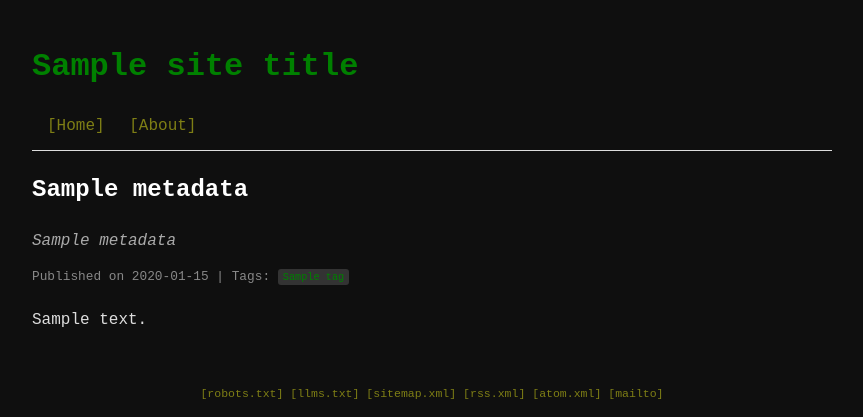
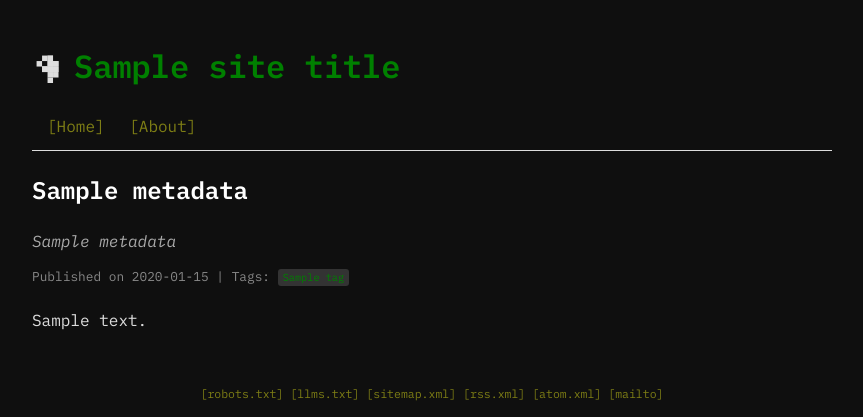
Before and after one commit to eug/eug.github.io, a Python web app: template templates/post.html in a window 1280 px wide. Shown: the top 417 px of the page, without its empty margins (208-1071 px from the left). Run offline with Jinja, Linux system fonts and the light colour scheme; the template is opened without the code that fills it: most values are stand-ins (such as "Sample title", 1, 10 or a date in 2020).

Commit message:
Add icon and fonts

```diff
--- a/templates/base.html
+++ b/templates/base.html
@@ -4,13 +4,107 @@
     <meta charset="UTF-8">
     <meta name="viewport" content="width=device-width, initial-scale=1.0">
     <title>{{ site_title }} - {% block title %}{% endblock %}</title>
+    <link rel="preconnect" href="https://fonts.googleapis.com">
+    <link rel="preconnect" href="https://fonts.gstatic.com" crossorigin>
+    <link href="https://fonts.googleapis.com/css2?family=IBM+Plex+Mono:ital,wght@0,400;0,500;0,600;1,400&display=swap" rel="stylesheet">
     <link rel="stylesheet" href="{{ url_for('static', filename='style.css') if request else site_url + '/static/style.css' }}">
     <link rel="alternate" type="application/rss+xml" title="RSS Feed" href="{{ url_for('static', filename='rss.xml') if request else site_url + '/rss.xml' }}">
     <link rel="alternate" type="application/atom+xml" title="Atom Feed" href="{{ url_for('static', filename='atom.xml') if request else site_url + '/atom.xml' }}">
+    <style>
+        header h1 {
+            display: flex;
+            align-items: center;
+            gap: 10px;
+        }
+        .glider-icon {
+            width: 32px;
+            height: 32px;
+        }
+        .glider-cell {
+            fill: currentColor;
+        }
+    </style>
 </head>
 <body>
     <header>
-        <h1><a href="{{ url_for('index') if request else site_url + '/index.html' }}">{{ site_title }}</a></h1>
+        <h1>
+            <svg class="glider-icon" viewBox="0 0 35 35" xmlns="http://www.w3.org/2000/svg">
+                <rect x="0" y="0" width="35" height="35" fill="none"/>
+                <!-- Step 0 -->
+                <g>
+                    <rect class="glider-cell" x="17" y="5" width="6" height="6">
+                        <animate attributeName="opacity" values="1;0;0;0;0;0;0;1" dur="6s" repeatCount="indefinite" />
+                    </rect>
+                    <rect class="glider-cell" x="5" y="11" width="6" height="6">
+                        <animate attributeName="opacity" values="1;0;0;0;0;0;0;1" dur="6s" repeatCount="indefinite" />
+                    </rect>
+                    <rect class="glider-cell" x="17" y="11" width="6" height="6">
+                        <animate attributeName="opacity" values="1;0;0;0;0;0;0;1" dur="6s" repeatCount="indefinite" />
+                    </rect>
+                    <rect class="glider-cell" x="11" y="17" width="6" height="6">
+                        <animate attributeName="opacity" values="1;0;0;0;0;0;0;1" dur="6s" repeatCount="indefinite" />
+                    </rect>
+                    <rect class="glider-cell" x="17" y="17" width="6" height="6">
+                        <animate attributeName="opacity" values="1;0;0;0;0;0;0;1" dur="6s" repeatCount="indefinite" />
+                    </rect>
+                </g>
+                <!-- Step 1 -->
+                <g>
+                    <rect class="glider-cell" x="11" y="5" width="6" height="6">
+                        <animate attributeName="opacity" values="0;1;0;0;0;1;0" dur="6s" repeatCount="indefinite" />
+                    </rect>
+                    <rect class="glider-cell" x="17" y="11" width="6" height="6">
+                        <animate attributeName="opacity" values="0;1;0;0;0;1;0" dur="6s" repeatCount="indefinite" />
+                    </rect>
+                    <rect class="glider-cell" x="23" y="11" width="6" height="6">
+                        <animate attributeName="opacity" values="0;1;0;0;0;1;0" dur="6s" repeatCount="indefinite" />
+                    </rect>
+                    <rect class="glider-cell" x="11" y="17" width="6" height="6">
+                        <animate attributeName="opacity" values="0;1;0;0;0;1;0" dur="6s" repeatCount="indefinite" />
+                    </rect>
+                    <rect class="glider-cell" x="17" y="17" width="6" height="6">
+                        <animate attributeName="opacity" values="0;1;0;0;0;1;0" dur="6s" repeatCount="indefinite" />
+                    </rect>
+                </g>
+                <!-- Step 2 -->
+                <g>
+                    <rect class="glider-cell" x="17" y="5" width="6" height="6">
+                        <animate attributeName="opacity" values="0;0;1;0;1;0;0" dur="6s" repeatCount="indefinite" />
+                    </rect>
+                    <rect class="glider-cell" x="23" y="11" width="6" height="6">
+                        <animate attributeName="opacity" values="0;0;1;0;1;0;0" dur="6s" repeatCount="indefinite" />
+                    </rect>
+                    <rect class="glider-cell" x="11" y="17" width="6" height="6">
+                        <animate attributeName="opacity" values="0;0;1;0;1;0;0" dur="6s" repeatCount="indefinite" />
+                    </rect>
+                    <rect class="glider-cell" x="17" y="17" width="6" height="6">
+                        <animate attributeName="opacity" values="0;0;1;0;1;0;0" dur="6s" repeatCount="indefinite" />
+                    </rect>
+                    <rect class="glider-cell" x="23" y="17" width="6" height="6">
+                        <animate attributeName="opacity" values="0;0;1;0;1;0;0" dur="6s" repeatCount="indefinite" />
+                    </rect>
+                </g>
+                <!-- Step 3 -->
+                <g>
+                    <rect class="glider-cell" x="11" y="17" width="6" height="6">
+                        <animate attributeName="opacity" values="0;0;0;1;0;0;0" dur="6s" repeatCount="indefinite" />
+                    </rect>
+                    <rect class="glider-cell" x="23" y="17" width="6" height="6">
+                        <animate attributeName="opacity" values="0;0;0;1;0;0;0" dur="6s" repeatCount="indefinite" />
+                    </rect>
+                    <rect class="glider-cell" x="17" y="23" width="6" height="6">
+                        <animate attributeName="opacity" values="0;0;0;1;0;0;0" dur="6s" repeatCount="indefinite" />
+                    </rect>
+                    <rect class="glider-cell" x="23" y="23" width="6" height="6">
+                        <animate attributeName="opacity" values="0;0;0;1;0;0;0" dur="6s" repeatCount="indefinite" />
+                    </rect>
+                    <rect class="glider-cell" x="17" y="29" width="6" height="6">
+                        <animate attributeName="opacity" values="0;0;0;1;0;0;0" dur="6s" repeatCount="indefinite" />
+                    </rect>
+                </g>
+            </svg>
+            <a href="{{ url_for('index') if request else site_url + '/index.html' }}">{{ site_title }}</a>
+        </h1>
         <nav>
             <a href="{{ url_for('index') if request else site_url + '/index.html' }}">[Home]</a>
             <a href="{{ url_for('about') if request else site_url + '/about.html' }}">[About]</a >
```
